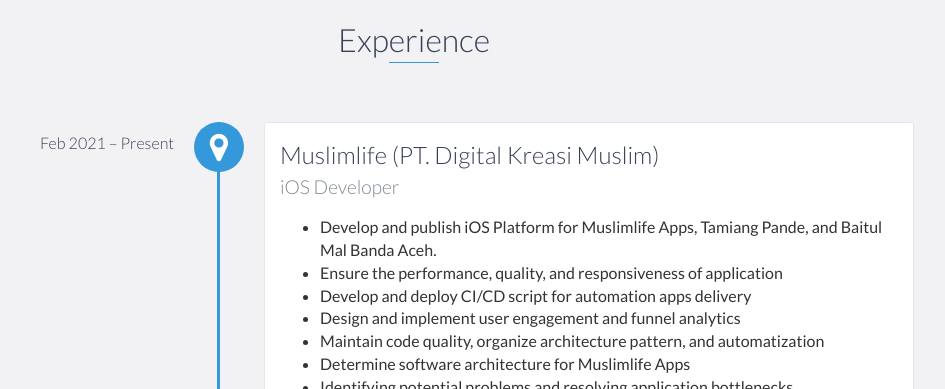
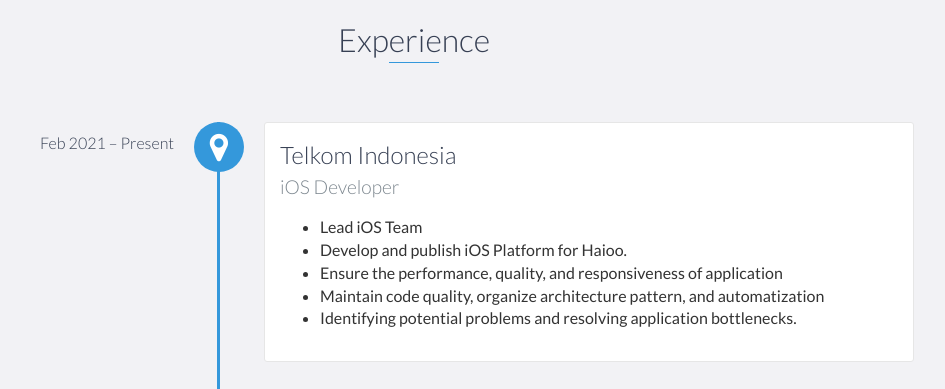
Before and after one commit to zamaludin/zamaludin.github.io, a website: page index.html in a window 1280 px wide. Shown: the part 1060-1449 px from the top of the page, without its empty margins (226-1171 px from the left). Drawn offline with nearby package versions, Linux system fonts and the light colour scheme.

Commit message:
update experience

```diff
--- a/index.html
+++ b/index.html
@@ -84,6 +84,30 @@
     <div id="experience" class="background-alt">
         <h2 class="heading">Experience</h2>
         <div id="experience-timeline">
+            <div data-date="Feb 2021 – Present">
+                <h3>Telkom Indonesia</h3>
+                <h4>iOS Developer</h4>
+                <p>
+                    <ul>
+                        <li>
+                            Lead iOS Team
+                        </li>
+                        <li>
+                            Develop and publish iOS Platform for Haioo.
+                        </li>
+                        <li>
+                            Ensure the performance, quality, and responsiveness of application
+                        </li>
+                        <li>
+                            Maintain code quality, organize architecture pattern, and automatization
+                        </li>
+                        <li>
+                            Identifying potential problems and resolving application bottlenecks.
+                        </li>
+                    </ul>
+                </p>
+            </div>
+
             <div data-date="Feb 2021 – Present">
                 <h3>Muslimlife (PT. Digital Kreasi Muslim)</h3>
                 <h4>iOS Developer</h4>
```
